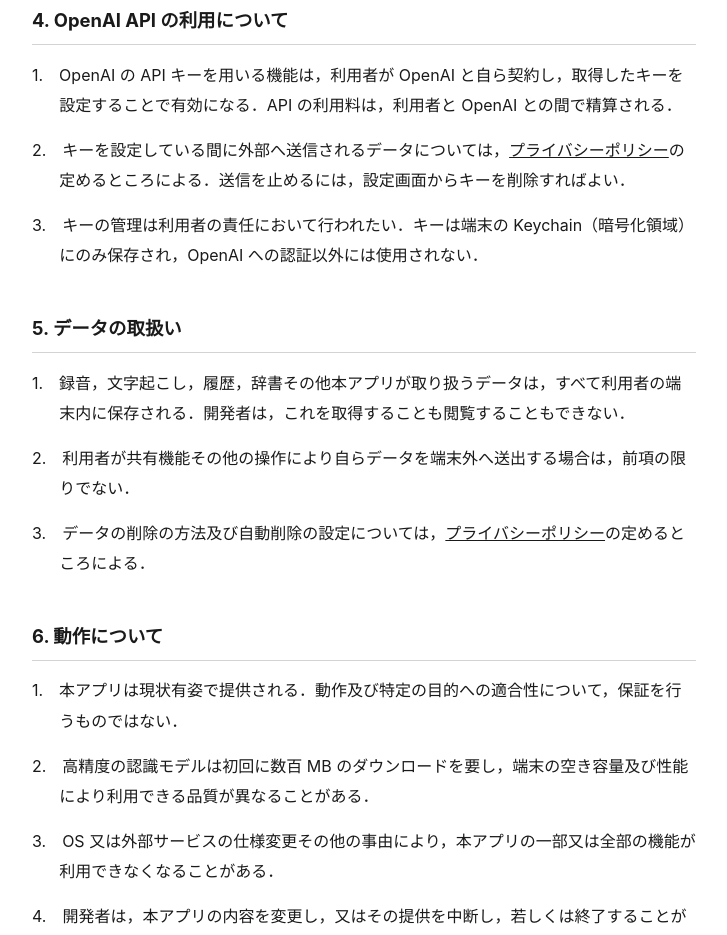
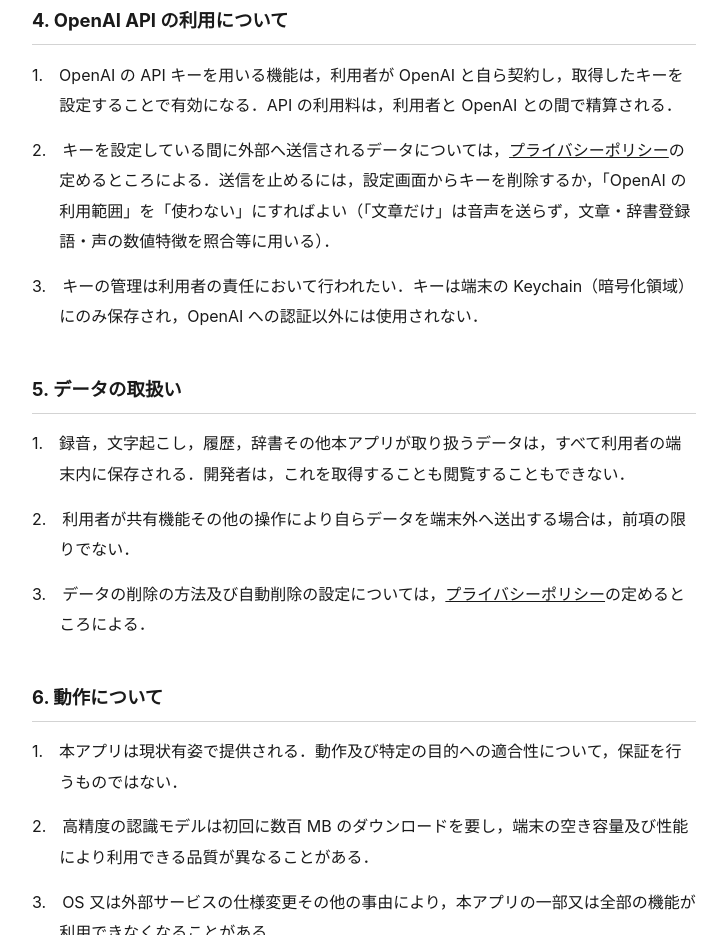
Before and after one commit to yozora5633/transcribe-audio, a plain HTML site: page ja/guide.html in a window 1280 px wide. Shown: the part 1186-2121 px from the top of the page, without its empty margins (276-1003 px from the left). Drawn offline with Linux system fonts and the light colour scheme.

Commit message:
Guide: OpenAI usage scope

```diff
--- a/ja/guide.html
+++ b/ja/guide.html
@@ -39,7 +39,7 @@ footer{margin-top:3rem;padding-top:1rem;border-top:1px solid rgba(128,128,128,.3
 <p class="para">3.　辞書に登録した語句は認識の手がかりとして用いられるが，登録どおりの表記が常に得られることを保証するものではない．</p>
 <h2>4. OpenAI API の利用について</h2>
 <p class="para">1.　OpenAI の API キーを用いる機能は，利用者が OpenAI と自ら契約し，取得したキーを設定することで有効になる．API の利用料は，利用者と OpenAI との間で精算される．</p>
-<p class="para">2.　キーを設定している間に外部へ送信されるデータについては，<a href="privacy.html">プライバシーポリシー</a>の定めるところによる．送信を止めるには，設定画面からキーを削除すればよい．</p>
+<p class="para">2.　キーを設定している間に外部へ送信されるデータについては，<a href="privacy.html">プライバシーポリシー</a>の定めるところによる．送信を止めるには，設定画面からキーを削除するか，「OpenAI の利用範囲」を「使わない」にすればよい（「文章だけ」は音声を送らず，文章・辞書登録語・声の数値特徴を照合等に用いる）．</p>
 <p class="para">3.　キーの管理は利用者の責任において行われたい．キーは端末の Keychain（暗号化領域）にのみ保存され，OpenAI への認証以外には使用されない．</p>
 <h2>5. データの取扱い</h2>
 <p class="para">1.　録音，文字起こし，履歴，辞書その他本アプリが取り扱うデータは，すべて利用者の端末内に保存される．開発者は，これを取得することも閲覧することもできない．</p>
```
